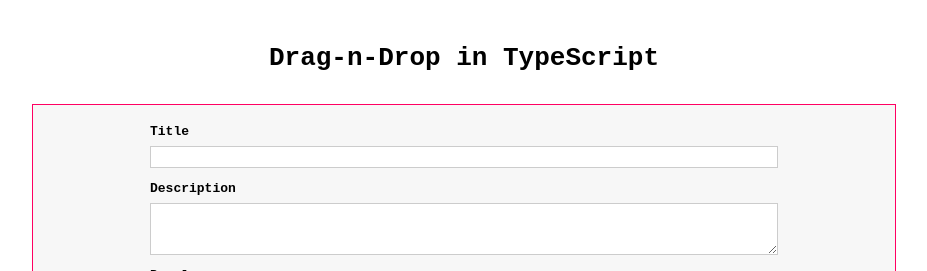
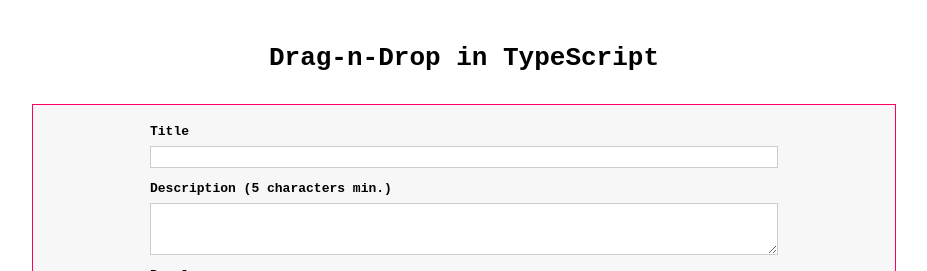
Before and after one commit to branthajek/projects-drag-n-drop, a website built with webpack: page index.html in a window 1280 px wide. Shown: the top 271 px of the page, without its empty margins (176-1103 px from the left). Built offline with nearby package versions, Linux system fonts and the light colour scheme.

Commit message:
update field label

```diff
--- a/index.html
+++ b/index.html
@@ -17,7 +17,7 @@
           <input type="text" id="title" />
         </div>
         <div class="form-control">
-          <label for="description">Description</label>
+          <label for="description">Description (5 characters min.)</label>
           <textarea id="description" rows="3"></textarea>
         </div>
         <div class="form-control">
```
